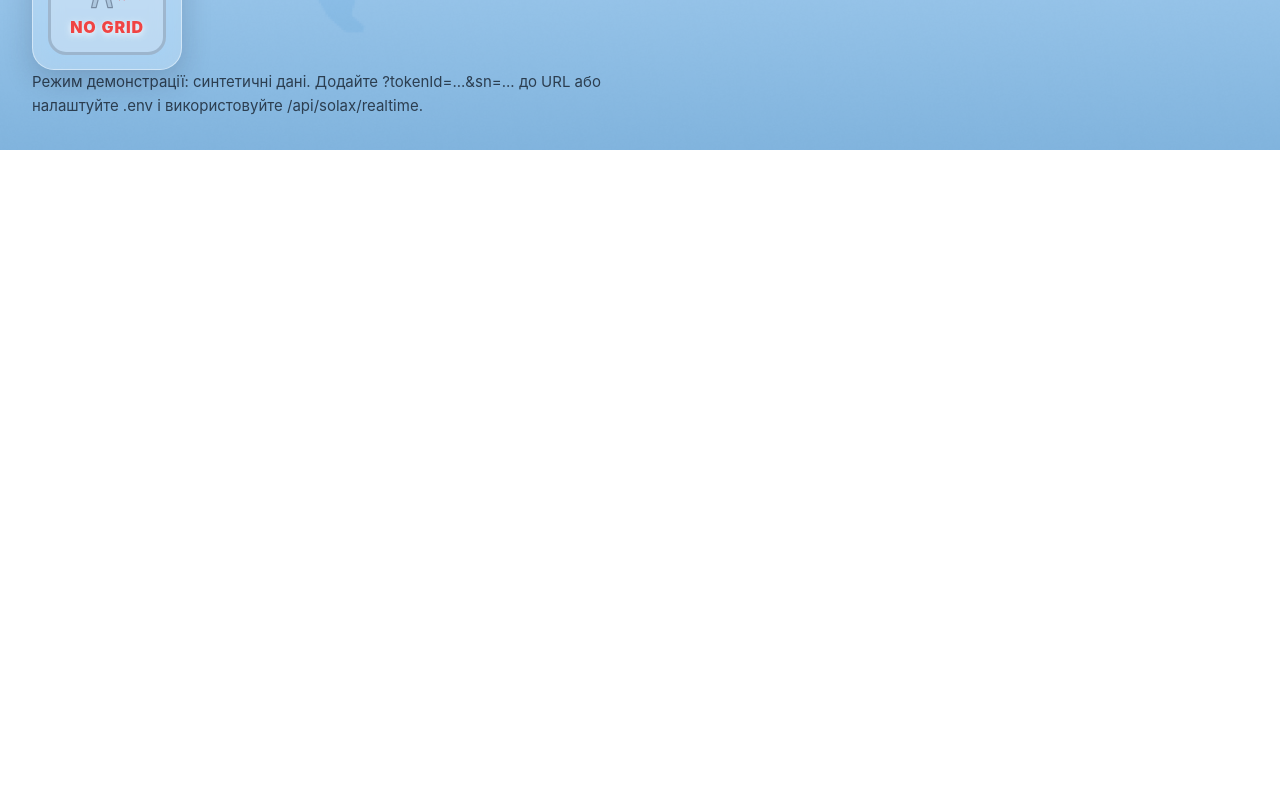
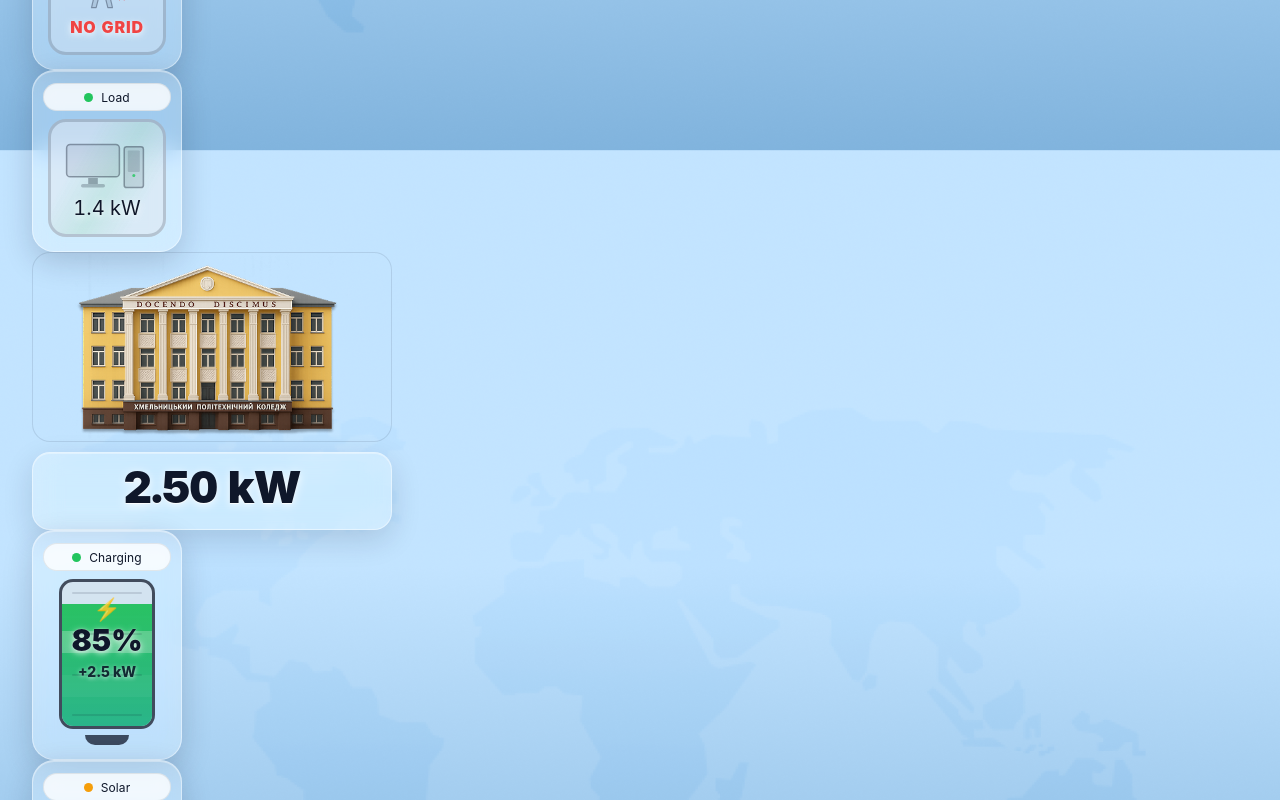
Before and after one commit to VasyaKog/khpk_solar, a Vue app: page / in a window 1280 px wide. Shown: the part 760-1560 px from the top of the page. Before the commit the page ends 910 px from the top, so only its background shows below. Built offline with nearby package versions, Linux system fonts and the light colour scheme.

Commit message:
add main college and load

```diff
--- a/src/App.vue
+++ b/src/App.vue
@@ -2,14 +2,21 @@
   <div class="container">
     <LogoHPK/>
     <div v-if="!loading" class="error">
-      <BatteryStatus :soc="85" :battery-flow="+2540"/>
-      <Solar :solar-power="28000"/>
-      <Grid :grid-flow="2000" :grid-available="false"/>
+      <BatteryStatus class="line1" :soc="85" :battery-flow="+2540"/>
+      <Solar class="line1" :solar-power="28000"/>
+      <Grid class="line1" :grid-flow="2000" :grid-available="false"/>
+      <Load class="line1" :loadPower="1400" :available="true"/>
 
+      <KhpkMain :loadW="2500" backgroundUrl="/images/HPK.png"/>
+
+      <BatteryStatus class="line2" :soc="85" :battery-flow="+2540"/>
+      <Solar class="line2" :solar-power="28000"/>
+      <Grid class="line2" :grid-flow="2000" :grid-available="false"/>
+      <Load class="line2" :loadPower="1400" :available="true"/>
     </div>
-    <div>
 
-    </div>
+
+
     <div class="header">
       <template v-if="demoMode">Режим демонстрації: синтетичні дані. Додайте ?tokenId=...&sn=... до URL або налаштуйте .env і використовуйте /api/solax/realtime.</template>
       <template v-else>Джерело: SolaX Cloud API v6.1 — LIVE.</template>
@@ -24,6 +31,8 @@ import LogoHPK from "./components/LogoHPK.vue";
 import BatteryStatus from "./components/BatteryStatus.vue";
 import Solar from "./components/Solar.vue";
 import Grid from "./components/Grid.vue";
+import Load from "./components/Load.vue";
+import KhpkMain from "./components/KhpkMain.vue";
 
 // register
 const vChart = VChart;
--- /dev/null
+++ b/src/components/KhpkMain.vue
@@ -0,0 +1,133 @@
+<template>
+  <div class="college-center" role="group" aria-label="College total load">
+    <!-- building (crisp, no blur) -->
+    <div class="stage" :style="bgStyle" aria-hidden="true"></div>
+
+    <!-- metric under image -->
+    <div class="metric">
+      <div class="kw">{{ loadDisplay }}</div>
+      <div class="hint">
+        <span v-if="todayKwh != null">{{ todayDisplay }}</span>
+        <span v-if="todayKwh != null && peakKw != null" class="sep">•</span>
+        <span v-if="peakKw != null">Peak {{ peakDisplay }}</span>
+      </div>
+    </div>
+  </div>
+</template>
+
+<script setup lang="ts">
+import { computed } from "vue";
+
+const props = defineProps<{
+  /** Background image URL */
+  backgroundUrl: string;
+
+  /** Total load in Watts (W) */
+  loadW: number | string;
+
+  /** Optional: daily consumption in kWh */
+  todayKwh?: number | string | null;
+
+  /** Optional: peak load in kW */
+  peakKw?: number | string | null;
+}>();
+
+const toNum = (v: unknown) => {
+  const n = typeof v === "string" ? Number(v) : (v as number);
+  return Number.isFinite(n) ? n : 0;
+};
+
+const loadW = computed(() => toNum(props.loadW));
+const loadKw = computed(() => loadW.value / 1000);
+
+const loadDisplay = computed(() => {
+  let p = loadKw.value;
+  if (Object.is(p, -0)) p = 0;
+  return `${p.toFixed(2)} kW`;
+});
+
+const todayKwh = computed(() =>
+    props.todayKwh == null ? null : toNum(props.todayKwh)
+);
+const todayDisplay = computed(() => `${todayKwh.value!.toFixed(1)} kWh today`);
+
+const peakKw = computed(() =>
+    props.peakKw == null ? null : toNum(props.peakKw)
+);
+const peakDisplay = computed(() => `${peakKw.value!.toFixed(1)} kW`);
+
+const bgStyle = computed(() => ({
+  "--bg-image": `url(${props.backgroundUrl})`,
+}));
+</script>
+
+<style scoped>
+.college-center {
+  --w: 360px;
+  --stage-h: 190px;
+
+  width: var(--w);
+  display: grid;
+  grid-template-rows: var(--stage-h) auto;
+  gap: 10px;
+
+  user-select: none;
+  font-variant-numeric: tabular-nums;
+}
+
+/* crisp building image (no blur, no glass) */
+.stage {
+  height: var(--stage-h);
+  border-radius: 18px;
+
+  background-image: var(--bg-image);
+  background-repeat: no-repeat;
+  background-position: center bottom;
+  background-size: contain;
+
+  /* optional subtle frame (does not blur the image) */
+  border: 1px solid rgba(15, 23, 42, 0.10);
+  background-color: rgba(255, 255, 255, 0.0);
+}
+
+/* metric under image */
+.metric {
+  border-radius: 18px;
+  padding: 12px 14px;
+
+  background: rgba(255, 255, 255, 0.28);
+  backdrop-filter: blur(14px) saturate(120%);
+  -webkit-backdrop-filter: blur(14px) saturate(120%);
+
+  border: 1px solid rgba(255, 255, 255, 0.45);
+  box-shadow:
+      0 10px 30px rgba(15, 23, 42, 0.14),
+      inset 0 1px 0 rgba(255, 255, 255, 0.35);
+
+  text-align: center;
+  color: #0f172a;
+}
+
+.kw {
+  font-size: 44px;
+  font-weight: 950;
+  line-height: 1;
+  letter-spacing: -0.02em;
+  text-shadow:
+      0 2px 10px rgba(255, 255, 255, 0.9),
+      0 1px 0 rgba(255, 255, 255, 0.8);
+}
+
+.hint {
+  margin-top: 8px;
+  font-size: 13px;
+  font-weight: 900;
+  opacity: 0.85;
+  text-shadow: 0 1px 6px rgba(255, 255, 255, 0.85);
+}
+
+.sep {
+  margin: 0 8px;
+  opacity: 0.55;
+}
+</style>
--- /dev/null
+++ b/src/components/Load.vue
@@ -0,0 +1,252 @@
+<template>
+  <div class="load-mini glass" :class="modeClass" role="group" aria-label="Load status">
+    <!-- status (always present) -->
+    <div class="status" :title="statusLabel">
+      <span class="dot" aria-hidden="true"></span>
+      <span class="text">{{ statusLabel }}</span>
+    </div>
+
+    <div class="glyph" :aria-label="`Load ${powerDisplay}`">
+      <div class="load-card">
+        <!-- icon set: lamp + laptop + router -->
+        <svg class="load-ico pc" viewBox="0 0 160 120" aria-hidden="true">
+          <!-- Monitor -->
+          <rect x="16" y="14" width="88" height="54" rx="6" class="pc-screen"/>
+          <rect x="52" y="70" width="16" height="10" class="pc-stand"/>
+          <rect x="40" y="80" width="40" height="6" rx="3" class="pc-base"/>
+
+          <!-- System unit -->
+          <rect x="112" y="18" width="32" height="68" rx="4" class="pc-case"/>
+          <rect x="118" y="24" width="20" height="36" rx="2" class="pc-vent"/>
+          <circle cx="128" cy="66" r="2.5" class="pc-led"/>
+        </svg>
+
+        <!-- optional small title -->
+        <div v-if="titleText" class="title" aria-hidden="true">{{ titleText }}</div>
+
+        <!-- power -->
+        <div class="power" aria-hidden="true">
+          <span v-if="mode !== 'offline'">{{ powerDisplay }}</span>
+          <span v-else class="offline">{{ offlineText }}</span>
+        </div>
+
+        <div v-if="mode !== 'offline'" class="shine" aria-hidden="true"></div>
+      </div>
+    </div>
+  </div>
+</template>
+
+<script setup lang="ts">
+import { computed } from "vue";
+
+type LoadMode = "online" | "offline";
+
+const props = defineProps<{
+  /** Load power in Watts (W) */
+  loadPower: number | string;
+
+  /** Optional title inside tile */
+  title?: string;
+
+  /** Status label (default "Load") */
+  statusLabel?: string;
+
+  /** Offline text on tile */
+  offlineText?: string;
+}>();
+
+const toNum = (v: unknown) => {
+  const n = typeof v === "string" ? Number(v) : (v as number);
+  return Number.isFinite(n) ? n : 0;
+};
+
+const available = computed(() => true);
+
+const mode = computed<LoadMode>(() => (available.value ? "online" : "offline"));
+const modeClass = computed(() => `mode-${mode.value}`);
+
+const statusLabel = computed(() => props.statusLabel ?? "Load");
+const offlineText = computed(() => props.offlineText ?? "OFF");
+
+const titleText = computed(() => (props.title ?? "").trim());
+
+const powerW = computed(() => toNum(props.loadPower));
+const powerDisplay = computed(() => {
+  let p = Math.abs(powerW.value) / 1000;
+  if (Object.is(p, -0)) p = 0;
+  return `${p.toFixed(1)} kW`;
+});
+</script>
+
+<style scoped>
+.load-mini {
+  --w: 150px;
+  width: var(--w);
+  display: grid;
+  grid-template-rows: 28px auto;
+  gap: 8px;
+  user-select: none;
+  color: #0f172a;
+  font-variant-numeric: tabular-nums;
+}
+
+/* glass */
+.glass {
+  padding: 12px 10px 14px;
+  border-radius: 22px;
+  background: rgba(255, 255, 255, 0.28);
+  backdrop-filter: blur(14px) saturate(120%);
+  -webkit-backdrop-filter: blur(14px) saturate(120%);
+  border: 1px solid rgba(255, 255, 255, 0.45);
+  box-shadow:
+      0 10px 30px rgba(15, 23, 42, 0.18),
+      inset 0 1px 0 rgba(255, 255, 255, 0.35);
+}
+
+/* status */
+.status {
+  height: 28px;
+  display: inline-flex;
+  align-items: center;
+  justify-content: center;
+  gap: 8px;
+  padding: 0 10px;
+  border-radius: 999px;
+  border: 1px solid rgba(0,0,0,0.08);
+  background: rgba(255,255,255,0.75);
+  backdrop-filter: blur(6px);
+  -webkit-backdrop-filter: blur(6px);
+  font-size: 12px;
+  font-weight: 800;
+  letter-spacing: 0.01em;
+}
+.dot { width: 9px; height: 9px; border-radius: 50%; }
+.text { white-space: nowrap; }
+
+/* glyph */
+.glyph { display: grid; justify-items: center; }
+
+.load-card {
+  width: 118px;
+  height: 118px;
+  border-radius: 18px;
+  border: 3px solid rgba(15, 23, 42, 0.18);
+  background: rgba(226, 232, 240, 0.55);
+  position: relative;
+  overflow: hidden;
+}
+
+/* icon */
+.load-ico {
+  position: absolute;
+  left: 8px;
+  right: 8px;
+  top: 18px;
+  height: 64px;
+  opacity: 0.95;
+  z-index: 2;
+}
+
+/* PC icon specific */
+.load-ico.pc {
+  position: absolute;
+  left: 6px;
+  right: 6px;
+  top: 14px;
+  height: 72px;
+  opacity: 0.95;
+  z-index: 2;
+}
+
+/* monitor */
+.pc-screen {
+  fill: rgba(15, 23, 42, 0.08);
+  stroke: rgba(15, 23, 42, 0.40);
+  stroke-width: 2.5;
+}
+.pc-stand {
+  fill: rgba(15, 23, 42, 0.35);
+}
+.pc-base {
+  fill: rgba(15, 23, 42, 0.25);
+}
+
+/* system unit */
+.pc-case {
+  fill: rgba(15, 23, 42, 0.10);
+  stroke: rgba(15, 23, 42, 0.40);
+  stroke-width: 2.5;
+}
+.pc-vent {
+  fill: rgba(15, 23, 42, 0.15);
+}
+.pc-led {
+  fill: #22c55e;
+  opacity: 0.85;
+}
+
+
+/* title */
+.title {
+  position: absolute;
+  top: 10px;
+  left: 10px;
+  right: 10px;
+  text-align: center;
+  font-size: 11px;
+  font-weight: 900;
+  opacity: 0.7;
+  z-index: 4;
+}
+
+/* power */
+.power {
+  position: absolute;
+  left: 0;
+  right: 0;
+  bottom: 10px;
+  text-align: center;
+  font-size: 20px;
+  font-weight: 900;
+  z-index: 5;
+  color: #0f172a;
+  text-shadow:
+      0 2px 6px rgba(255,255,255,0.9),
+      0 0 1px rgba(255,255,255,0.8);
+}
+
+.power .offline {
+  font-size: 16px;
+  font-weight: 900;
+  letter-spacing: 0.06em;
+  color: #ef4444;
+}
+
+/* shimmer (always when online) */
+.shine {
+  position: absolute;
+  inset: -40%;
+  background: linear-gradient(
+      120deg,
+      rgba(34, 197, 94, 0) 35%,
+      rgba(34, 197, 94, 0.12) 50%,
+      rgba(34, 197, 94, 0) 65%
+  );
+  animation: shineMove 3.2s linear infinite;
+  z-index: 1;
+  opacity: 0.9;
+}
+@keyframes shineMove {
+  from { transform: translateX(-20%); }
+  to { transform: translateX(20%); }
+}
+
+/* mode colors */
+.mode-online .dot { background: #22c55e; }  /* green */
+.mode-offline .dot { background: #ef4444; } /* red */
+.mode-offline .load-card { background: rgba(226, 232, 240, 0.35); }
+
+@media (prefers-reduced-motion: reduce) {
+  .shine { animation: none; display: none; }
+}
+</style>
```
Also changed, not shown: public/images/HPK.png (added).
